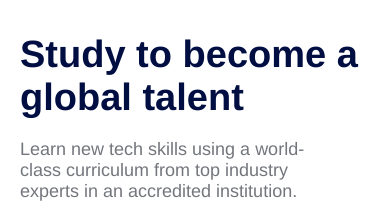
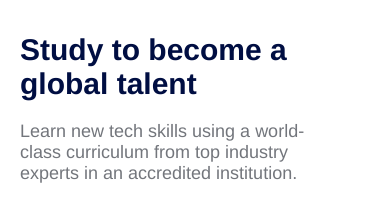
Before and after one commit to DvSamM/SQI-web, a plain HTML site: page index.html in a window 390 px wide. Shown: the part 97-298 px from the top of the page. Drawn offline with Linux system fonts and the light colour scheme.

Commit message:
sqi web3

```diff
--- a/style.css
+++ b/style.css
@@ -638,8 +638,8 @@ font-size: 15px;
     padding: 0px;
   }
   .to h1 {
-    width: 450px;
-    font-size: 38px;
+    width: 350px;
+    font-size: 30px;
     font-weight: bolder;
   }
   .to p {
```
